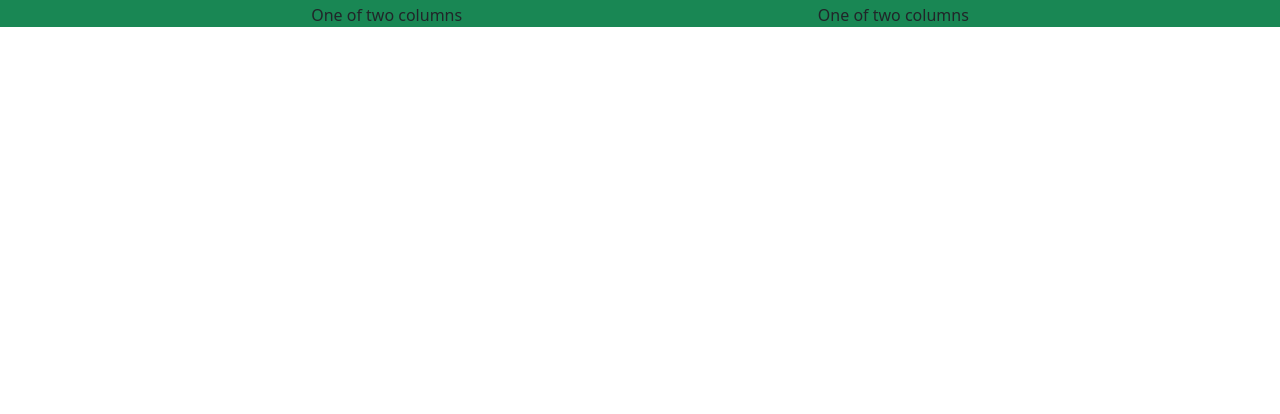
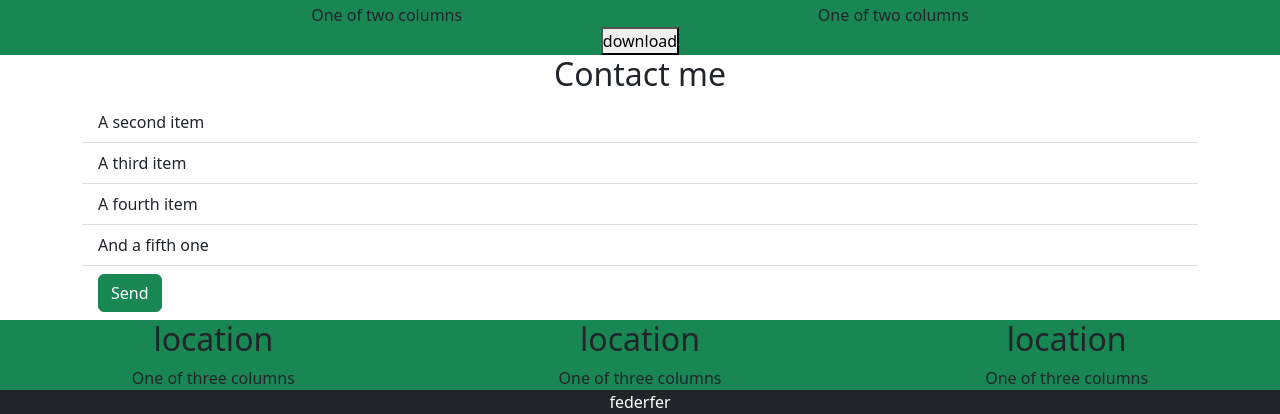
Before and after one commit to SimoneBaca/html-css-bootstrap-freelancer, a plain HTML site: page index.html in a window 1280 px wide. Shown: the part 654-1068 px from the top of the page. Before the commit the page ends 800 px from the top, so only its background shows below. Drawn offline with nearby package versions, Linux system fonts and the light colour scheme.

Commit message:
bootstrap-prova

```diff
--- a/index.html
+++ b/index.html
@@ -55,16 +55,9 @@
                                 18rem;">
                                 <img src="./img/submarine.png" class="card-img-top" alt="...">
                             </div></div>
-
-
                     </div>
                 </div>
-
-
             </div>
-
-        </main>
-        <footer>
             <div class="container-fluid bg-success">
             <div class="container">
                 <div class="text-center ">
@@ -76,14 +69,54 @@
                         <div class="col-4">
                           One of two columns
                         </div>
+
                       </div>
+                      <button type="button" class="">download</button>
                     </div>
                 </div>
             </div>
         </div>
+<div class="container">
+    <h2 class="text-center">Contact me</h2>
+    <ul class="list-group list-group-flush">
+        <li class="list-group-item">A second item</li>
+        <li class="list-group-item">A third item</li>
+        <li class="list-group-item">A fourth item</li>
+        <li class="list-group-item">And a fifth one</li>
+        <li class="list-group-item"><button type="button" class="btn btn-success">Send</button></li>
+      </ul>
+</div>
+
+<div class="container-fluid text-center bg-success">
+    <div class="row align-items-start">
+
+      <div class="col">
+        <h2>location</h2>
+        One of three columns
+      </div>
+
+      <div class="col">
+        <h2>location</h2>
+        One of three columns
+      </div>
+
+      <div class="col">
+        <h2>location</h2>
+        One of three columns
+      </div>
+    </div>
+    </main>
+    <footer>
+        <div class="container-fluid bg-dark text-white">
+         <div class="text-center">
+federfer
+         </div>
+    </footer>
 
 
-        </footer>
+
+
+
 
 
 
```
